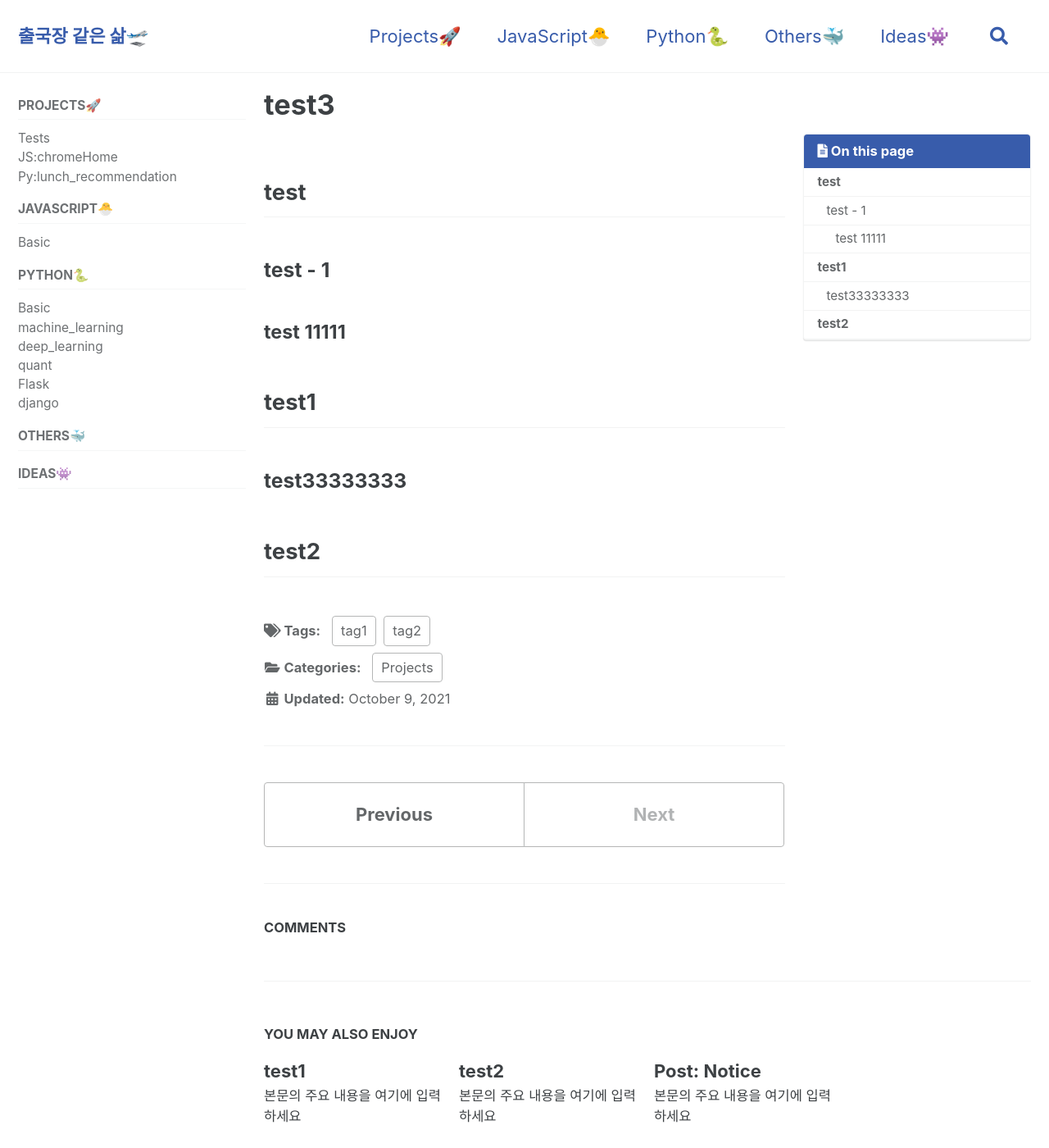
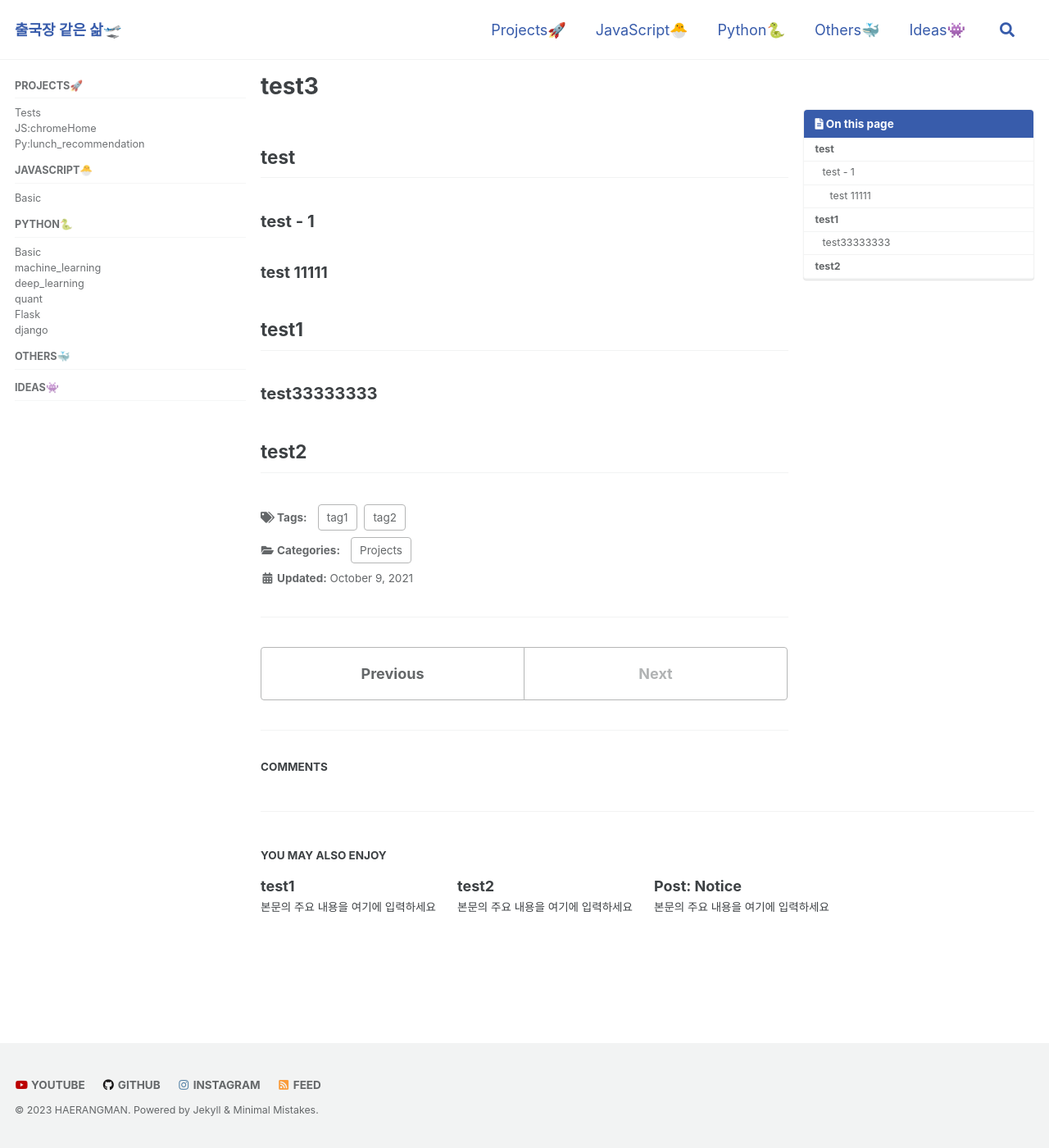
Before and after one commit to HAERANGMAN/HAERANGMAN.github.io, a Jekyll site: the page built from _posts/2023-03-21-test3.md, in a window 1280 px wide and 1400 px high. Shown: the whole window at 82% size. Built offline with Jekyll 4.4.1, drawn with Linux system fonts in a browser that asks for light colours; cached includes are drawn as plain includes; comment, search, counter and statistics services are not loaded.

Commit message:
Update _reset.scss

```diff
--- a/_sass/minimal-mistakes/_reset.scss
+++ b/_sass/minimal-mistakes/_reset.scss
@@ -15,11 +15,11 @@ html {
   }
 
   @include breakpoint($large) {
-    font-size: 20px;
+    font-size: 18px; /*본문폰트사이즈*/
   }
 
   @include breakpoint($x-large) {
-    font-size: 22px;
+    font-size: 18px; /*본문폰트사이즈*/
   }
 
   -webkit-text-size-adjust: 100%;
```
